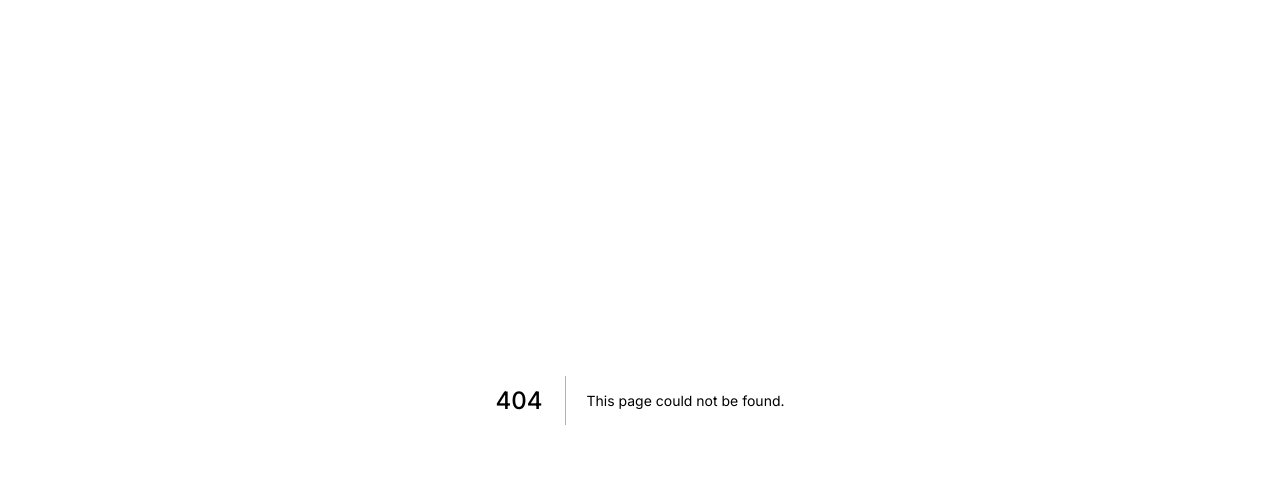
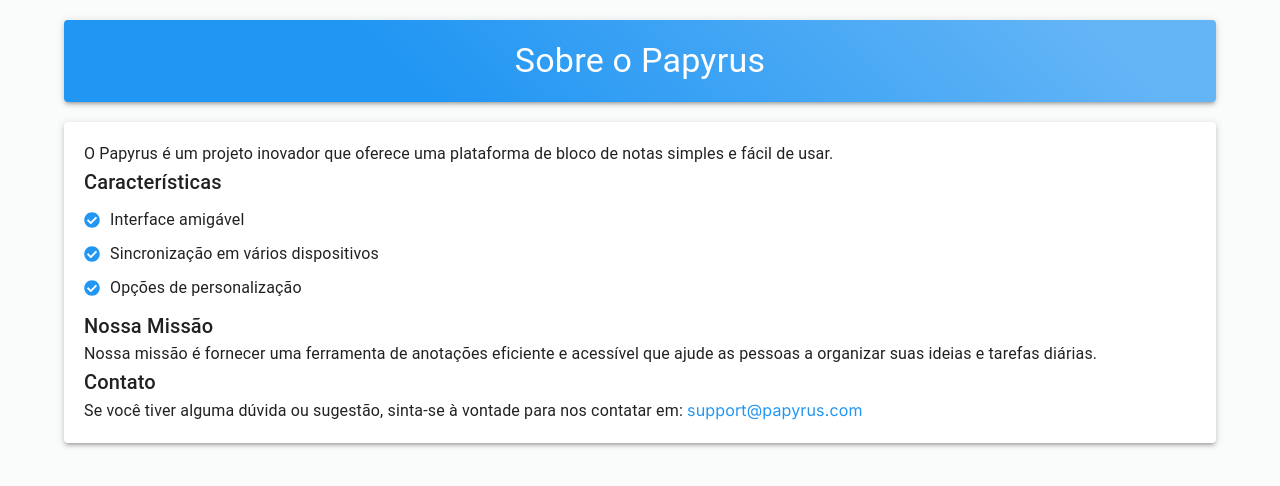
Before and after one commit to Rodz-Vskmann/papyrusv1, a Next.js app in the folder my-app/: page /about in a window 1280 px wide. Before the commit this address had no page. Shown: the top 486 px of the page. Built offline with nearby package versions, Linux system fonts and the light colour scheme.

Commit message:
adição da página ''sobre''

```diff
--- /dev/null
+++ b/my-app/app/about/page.tsx
@@ -0,0 +1,60 @@
+'use client'
+import React from 'react';
+import { Container, Typography, Paper, Box } from '@mui/material';
+import { blue } from '@mui/material/colors';
+import { FaCheckCircle } from 'react-icons/fa';
+import styled from 'styled-components';
+
+const FeatureItem = styled.div`
+  display: flex;
+  align-items: center;
+  margin: 10px 0;
+`;
+
+const FeatureIcon = styled(FaCheckCircle)`
+  color: ${blue[500]};
+  margin-right: 10px;
+`;
+
+function About() {
+  return (
+    <Container>
+      <Paper elevation={3} sx={{ padding: '20px', marginTop: '20px', background: `linear-gradient(45deg, ${blue[500]} 30%, ${blue[300]} 90%)` }}>
+        <Typography variant="h4" align="center" color="white">
+          Sobre o Papyrus
+        </Typography>
+      </Paper>
+      <Paper elevation={3} sx={{ padding: '20px', marginTop: '20px' }}>
+        <Typography variant="body1">
+          O Papyrus é um projeto inovador que oferece uma plataforma de bloco de notas simples e fácil de usar.
+        </Typography>
+        <Typography variant="h6">Características</Typography>
+        <Box>
+          <FeatureItem>
+            <FeatureIcon />
+            <Typography variant="body1">Interface amigável</Typography>
+          </FeatureItem>
+          <FeatureItem>
+            <FeatureIcon />
+            <Typography variant="body1">Sincronização em vários dispositivos</Typography>
+          </FeatureItem>
+          <FeatureItem>
+            <FeatureIcon />
+            <Typography variant="body1">Opções de personalização</Typography>
+          </FeatureItem>
+        </Box>
+        <Typography variant="h6">Nossa Missão</Typography>
+        <Typography variant="body1">
+          Nossa missão é fornecer uma ferramenta de anotações eficiente e acessível que ajude as pessoas a organizar suas ideias e tarefas diárias.
+        </Typography>
+        <Typography variant="h6">Contato</Typography>
+        <Typography variant="body1">
+          Se você tiver alguma dúvida ou sugestão, sinta-se à vontade para nos contatar em:{' '}
+          <a href="mailto:support@papyrus.com" style={{ color: blue[500] }}>support@papyrus.com</a>
+        </Typography>
+      </Paper>
+    </Container>
+  );
+}
+
+export default About;
--- /dev/null
+++ b/my-app/app/about/styles.css
@@ -0,0 +1,52 @@
+body {
+    font-family: 'Arial, sans-serif';
+    background-color: #f4f4f4;
+    margin: 0;
+    padding: 0;
+  }
+
+  .about-container {
+    max-width: 800px;
+    margin: auto;
+    background-color: #fff;
+    box-shadow: 0 0 10px rgba(0, 0, 0, 0.1);
+  }
+
+  .about-header {
+    background: linear-gradient(to right, #1e90ff, #00bfff);
+    color: #fff;
+    padding: 20px;
+  }
+
+  .about-header h1 {
+    margin: 0;
+  }
+
+  .about-content {
+    padding: 20px;
+    font-size: 16px;
+    line-height: 1.5;
+    color: #666;
+  }
+
+  .about-content h2 {
+    color: #555;
+  }
+
+  .about-content ul {
+    list-style-type: none;
+    padding-left: 0;
+  }
+
+  .about-content li {
+    padding: 5px 0;
+  }
+
+  .about-content a {
+    color: #007bff;
+    text-decoration: none;
+  }
+
+  .about-content a:hover {
+    text-decoration: underline;
+  }
--- a/my-app/app/page.tsx
+++ b/my-app/app/page.tsx
@@ -10,7 +10,7 @@ export default function Home() {
   <meta charSet="UTF-8" />
   <meta httpEquiv="X-UA-Compatible" content="IE=edge" />
   <meta name="viewport" content="width=device-width, initial-scale=1.0" />
-  <title>PapyrusNote</title>
+  <title>Papyrus</title>
   {/* ==== STYLE.CSS ==== */}
   <link rel="stylesheet" href="/main/style.css" />
   {/* ====  REMIXICON CDN ==== */}
@@ -34,24 +34,19 @@ export default function Home() {
           <i className="ri-close-fill" />
         </button>
 
-
-
-
         <ul className="nav_menu_list">
           <li className="nav_menu_item">
             <Link href="/account" className="nav_menu_link">
               account
             </Link>
+          </li>
 
+          <li className="nav_menu_item">
+            <Link href="/about" className="nav_menu_link">
+              about
+            </Link>
+          </li>
 
-
-
-          </li>
-          <li className="nav_menu_item">
-            <a href="#" className="nav_menu_link">
-              about
-            </a>
-          </li>
           <li className="nav_menu_item">
             <a href="#" className="nav_menu_link">
               service
```
Also changed, not shown: package.json (+6 -1 lines), 1 other file (tests, documents, lock files or other folders).
